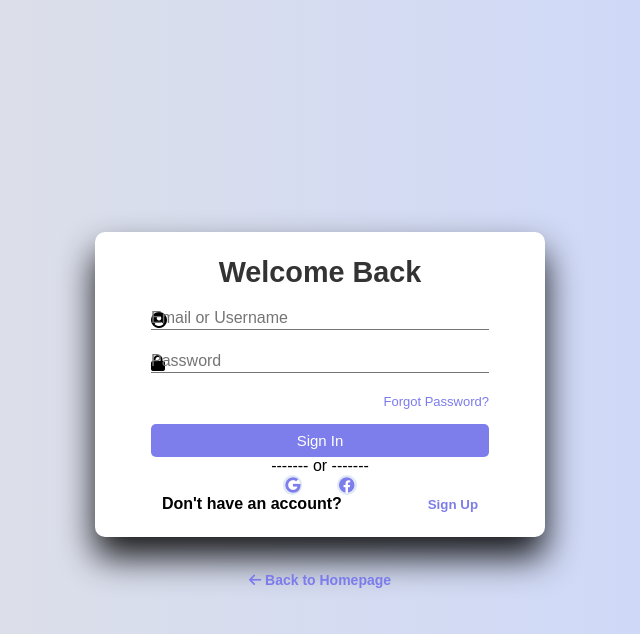
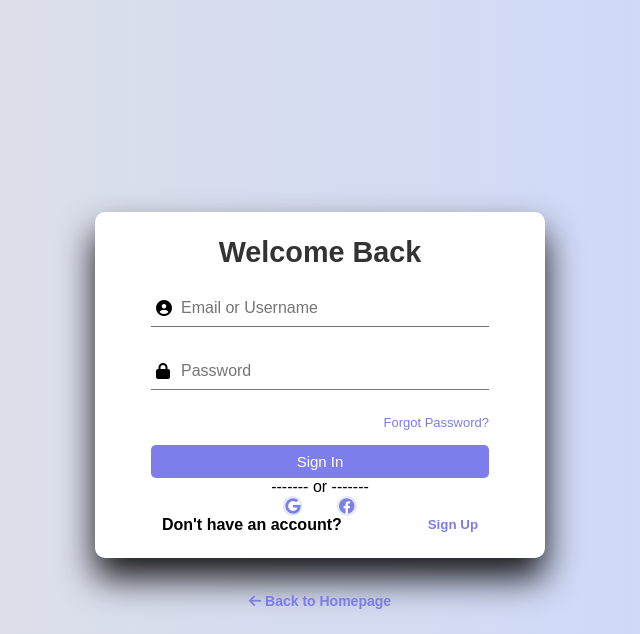
Before and after one commit to 248034nikita-jpg/Gyan_Setu, a PHP site: page / in a window 1280 px wide. Shown: the top 634 px of the page, without its empty margins (320-960 px from the left). Run offline with PHP 8.4, Linux system fonts and the light colour scheme.

Commit message:
Fix login and signup input overlapping text

```diff
--- a/style.css
+++ b/style.css
@@ -32,20 +32,23 @@ input{
     background-color: transparent;
     border: none;
     border-bottom: 1px solid #757575;
-    padding-left: 1.5rem ;
+    padding: 10px 10px 10px 30px;
     font-size: 15px;
+    outline: none;
 }
 .input-group{
-    padding: 1% 0;
     position: relative;
+    margin-bottom: 25px;
+    margin-top: 15px;
 }
 .input-group i{
     position: absolute;
+    left: 5px;
+    top: 50%;
+    transform: translateY(-50%);
     color: black;
 }
 input:focus{
-    background-color: transparent;
-    outline: transparent;
     border-bottom: 2px solid hsl(327,90%, 28%);
 }
 input::placeholder{
@@ -53,16 +56,19 @@ input::placeholder{
 }
 label{
    color: #757575;
-   position: relative;
-   left: 1.2 em;
-   top: -1.3em;
-   cursor:auto;
-   transition: 0.3s;
+   position: absolute;
+   left: 30px;
+   top: 50%;
+   transform: translateY(-50%);
+   pointer-events: none;
+   transition: 0.3s ease;
 }
-input:focus ~ label,input:not(:placeholder-shown) ~ label{
-    top: -3em;
-    font-size: 15px;
+input:focus ~ label, input:not(:placeholder-shown) ~ label{
+    top: -10px;
+    font-size: 13px;
     color: hsl(327,90%, 28%);
+    background-color: #fff;
+    padding: 0 5px;
 }
 .recover{
     text-align: right;
```
